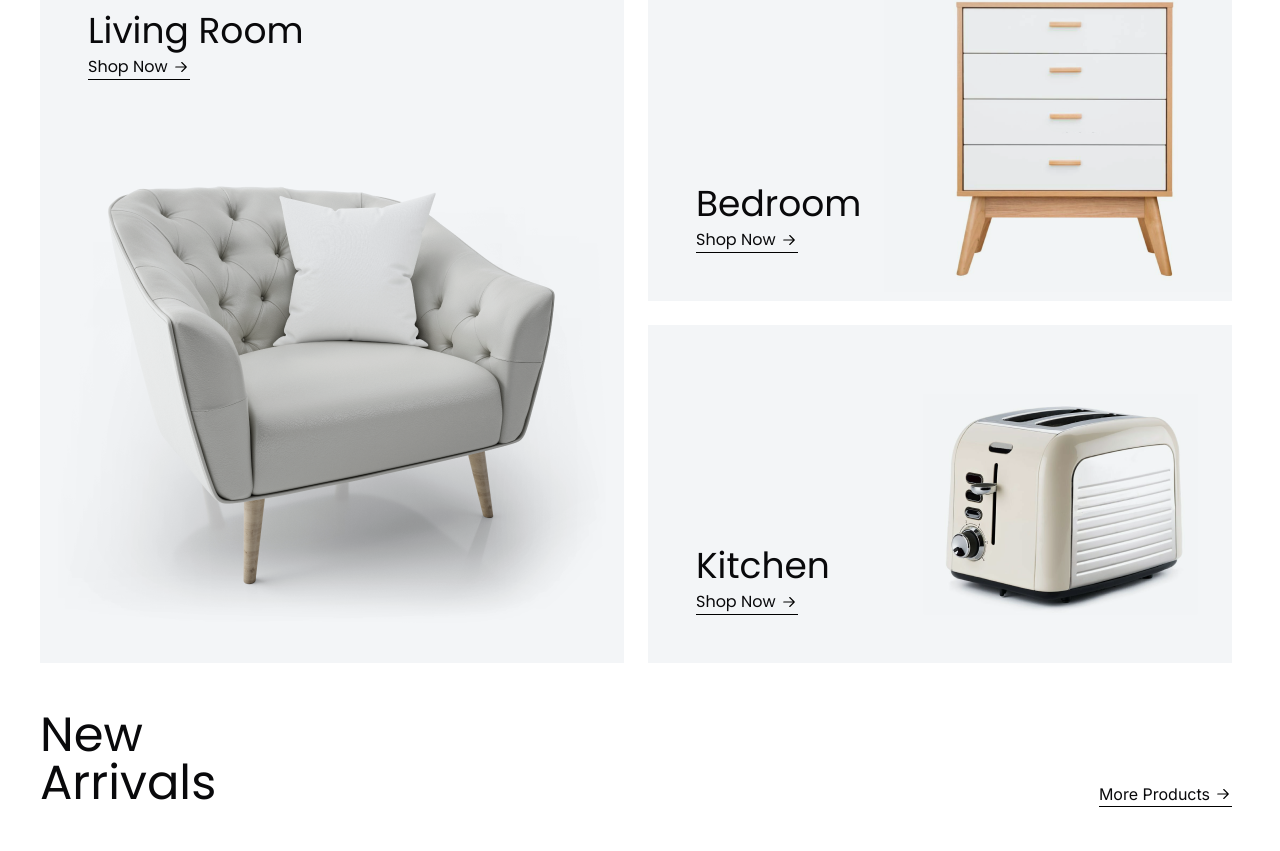
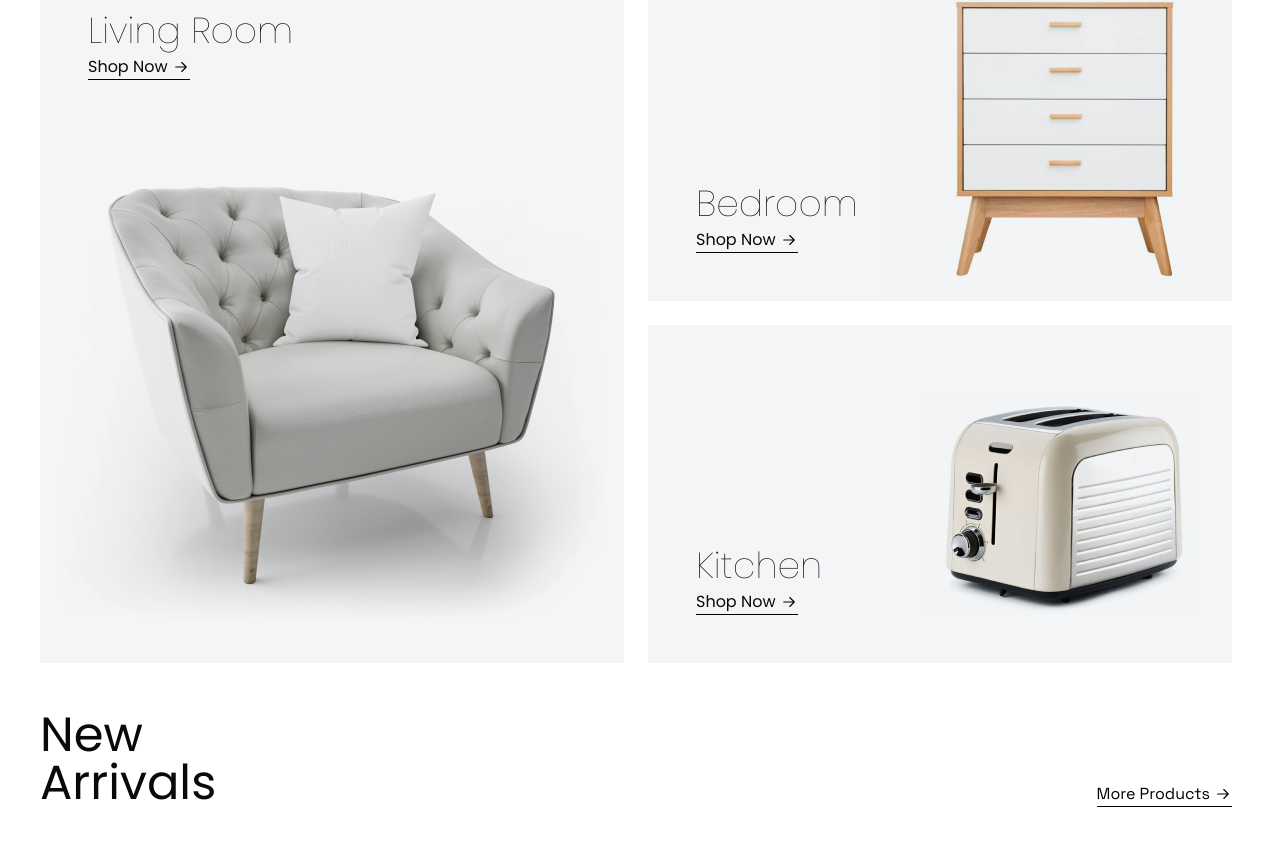
Before and after one commit to afridiwhatever/elegant-furnitures, a Next.js app: page / in a window 1280 px wide. Shown: the part 1069-1920 px from the top of the page. Built offline with nearby package versions, Linux system fonts and the light colour scheme.

Commit message:
font issue sorted

```diff
--- a/src/app/globals.css
+++ b/src/app/globals.css
@@ -1,9 +1,11 @@
-@import url("https://fonts.googleapis.com/css2?family=Space+Grotesk:wght@300..700&display=swap");
-@import url("https://fonts.googleapis.com/css2?family=Poppins:wght@400;500&display=swap");
-
 @tailwind base;
 @tailwind components;
 @tailwind utilities;
+
+:root {
+  --font-space_grotesk: "Space Grotesk", sans-serif;
+  --font-poppins: "Poppins", sans-serif;
+}
 
 @layer base {
   :root {
@@ -58,7 +60,7 @@
     @apply border-border;
   }
   body {
-    @apply bg-background text-foreground !min-w-full;
+    @apply bg-background text-foreground !min-w-full font-spaceGrotesk;
   }
 }
 
@@ -76,7 +78,6 @@
     background: #f3f5f7;
     background-image: url("/bg/left-bg.png"), url("/bg/right-bg.png");
     background-repeat: no-repeat;
-    /* background-position: calc(-10vw), calc(90vw); */
     background-position: left, right;
     background-size: 30%;
   }
--- a/src/app/layout.tsx
+++ b/src/app/layout.tsx
@@ -1,10 +1,20 @@
 import type { Metadata } from "next";
-import { Inter } from "next/font/google";
+import { Poppins, Space_Grotesk } from "next/font/google";
 import "./globals.css";
 import Navbar from "@/components/Navbar";
 import Footer from "@/components/Footer";
 
-const inter = Inter({ subsets: ["latin"] });
+const space_grotesk = Space_Grotesk({
+  subsets: ["latin"],
+  weight: ["300", "400", "500", "600", "700"],
+  variable: "--font-space_grotesk",
+});
+
+const poppins = Poppins({
+  subsets: ["latin"],
+  weight: ["100", "200", "300", "400", "500", "600", "700", "800", "900"],
+  variable: "--font-poppins",
+});
 
 export const metadata: Metadata = {
   title: "3legant Furnitures",
@@ -18,7 +28,9 @@ export default function RootLayout({
 }>) {
   return (
     <html lang="en">
-      <body className={`${inter.className} w-screen overflow-x-hidden`}>
+      <body
+        className={`${space_grotesk.variable} ${poppins.variable} w-screen overflow-x-hidden`}
+      >
         <Navbar />
         {children}
         <Footer />
--- a/src/app/products/page.tsx
+++ b/src/app/products/page.tsx
@@ -54,7 +54,7 @@ const Products = async ({ searchParams }: any) => {
             style={{
               backgroundImage: "url(/shop_page_bg.jpeg)",
             }}
-            className="w-full h-[30vh] bg-cover bg-center grid place-content-center"
+            className="w-full h-[20vh] bg-cover bg-center grid place-content-center rounded-lg "
           >
             <div className="space-y-2 text-center">
               <h1 className="text-4xl lg:text-5xl font-[500]">
@@ -112,9 +112,7 @@ const Products = async ({ searchParams }: any) => {
 
                 {/* room title and sort */}
                 <div className="flex justify-between items-center lg:order-1 lg:flex-grow">
-                  <span className="block font-semibold text-2xl ml-3">
-                    All Furnitures
-                  </span>
+                  <span className="block text-2xl ml-3">All Furnitures</span>
                   <div className="flex items-center gap-2 py-4">
                     {/* Sort By
                     <ChevronDown /> */}
--- a/src/components/Filter.tsx
+++ b/src/components/Filter.tsx
@@ -1,9 +1,17 @@
 "use client";
 
+import { ProductCategory } from "@/types";
 import { useRouter, useSearchParams } from "next/navigation";
 import { useEffect, useState } from "react";
-
-import { ProductCategory } from "@/types";
+import {
+  Select,
+  SelectContent,
+  SelectGroup,
+  SelectItem,
+  SelectLabel,
+  SelectTrigger,
+  SelectValue,
+} from "@/components/ui/select";
 
 interface FilterCriteria {
   category?: string[];
@@ -92,12 +100,36 @@ const Filter = ({
 
   return (
     <div className="lg:w-[20%] hidden lg:block space-y-8 rounded-lg pt-0 ">
+      {/* sorting options */}
+      <div className="relative text-2xl">
+        <Select>
+          <SelectTrigger className="w-full py-6 border-zinc-300">
+            <SelectValue placeholder="Default" />
+          </SelectTrigger>
+          <SelectContent>
+            <SelectGroup className="text-2xl">
+              <SelectItem value="apple">Apple</SelectItem>
+              <SelectItem value="banana">Banana</SelectItem>
+              <SelectItem value="blueberry">Blueberry</SelectItem>
+              <SelectItem value="grapes">Grapes</SelectItem>
+              <SelectItem value="pineapple">Pineapple</SelectItem>
+            </SelectGroup>
+          </SelectContent>
+        </Select>
+        <span className="text-xs absolute -top-[7px] right-4 bg-white block px-1 text-gray-600 t">
+          Sort By
+        </span>
+      </div>
+
       {/* category selector */}
-      <div className="rounded-md border border-zinc-300 p-3">
-        <h4 className="uppercase font-[600]">Categories</h4>
+      <div className="rounded-md font-[600] border border-zinc-300 p-3">
+        <h4 className="text-xl font-italic">Categories</h4>
         <div className="space-y-2 mt-2">
           {categoryOptions.map((category) => (
-            <div key={category.label} className="flex items-center gap-1.5">
+            <div
+              key={category.label}
+              className="flex items-center gap-1.5  ml-1"
+            >
               <input
                 type="checkbox"
                 id={category.label}
@@ -106,9 +138,9 @@ const Filter = ({
               />
               <label
                 htmlFor={category.label}
-                className={`text-sm text-muted-foreground ${
+                className={`text-base text-black hover:underline font-[300] ${
                   filterCriteria.category?.includes(category.label)
-                    ? "font-semibold"
+                    ? "font-bold"
                     : ""
                 }`}
               >
@@ -121,12 +153,13 @@ const Filter = ({
 
       {/* price selector */}
       <div className="rounded-md border border-zinc-300 p-3">
-        <h4 className="uppercase font-[600]">Price</h4>
+        <h4 className="text-xl font-[500]">Price</h4>
         {/* render a range selector for price here based on min and max price received as prop */}
       </div>
 
+      {/* color selector */}
       <div className="rounded-md border border-zinc-300 p-3">
-        <h4 className="uppercase font-[600]">Colors</h4>
+        <h4 className="text-xl  font-[500]">Colors</h4>
         <div className="space-y-2 mt-2">
           {colorOptions.map((color, index) => (
             <div key={color + index} className="flex items-center gap-2">
--- a/src/components/ProductDetails.tsx
+++ b/src/components/ProductDetails.tsx
@@ -20,8 +20,8 @@ const ProductDetails = ({ product }: { product: Product }) => {
       </div>
 
       {/* details */}
-      <h1 className="font-poppins text-4xl lg:text-5xl">{product.name}</h1>
-      <p className="text-base lg:text-lg text-blackishGray font-[400] ">
+      <h1 className="font-medium text-4xl lg:text-5xl">{product.name}</h1>
+      <p className="text-base lg:text-lg text-blackishGray">
         {product.description}
       </p>
       <p className="font-poppins text-2xl lg:text-3xl">
@@ -41,9 +41,7 @@ const ProductDetails = ({ product }: { product: Product }) => {
 
       {/* measurements */}
       <div className="space-y-2 py-4">
-        <h4 className="font-semibold text-lg text-blackishGray">
-          Measurements
-        </h4>
+        <h4 className="font-bold text-lg text-blackishGray">Measurements</h4>
         <p className="text-xl font-[400] flex">
           {product.dimensions.height} * {product.dimensions.width} *{" "}
           {product.dimensions.depth}
--- a/src/components/ProductReviews.tsx
+++ b/src/components/ProductReviews.tsx
@@ -17,7 +17,9 @@ const ProductReviews = ({
       <div className="w-full pt-4 lg:pt-0 space-y-3">
         <div className="flex justify-between items-center">
           <div className="space-y-2">
-            <h2 className="text-2xl font-poppins">Customer Reviews</h2>
+            <h2 className="text-lg font-light text-[rgb(0,0,0)]">
+              Customer Reviews
+            </h2>
             <div className="flex gap-2 items-center pb-4">
               <ProductRating rating={averageRating} />
               <p>{numberOfReviews} Reviews</p>
--- a/src/products.ts
+++ b/src/products.ts
@@ -1691,8 +1691,6 @@ export default products;
 export const fetchProducts = async () => {
   console.log("fetching products");
   return new Promise<Product[]>((resolve) => {
-    setTimeout(() => {
-      resolve(products);
-    }, 1000);
+    resolve(products);
   });
 };
--- a/tailwind.config.ts
+++ b/tailwind.config.ts
@@ -77,8 +77,8 @@ const config = {
         "accordion-up": "accordion-up 0.2s ease-out",
       },
       fontFamily: {
-        spaceGrotesk: ["Space Grotesk", "sans-serif"],
-        poppins: ["Poppins", "sans-serif"],
+        spaceGrotesk: ["var(--font-space_grotesk)", "sans-serif"],
+        poppins: ["var(--font-poppins)", "sans-serif"],
       },
     },
   },
```
